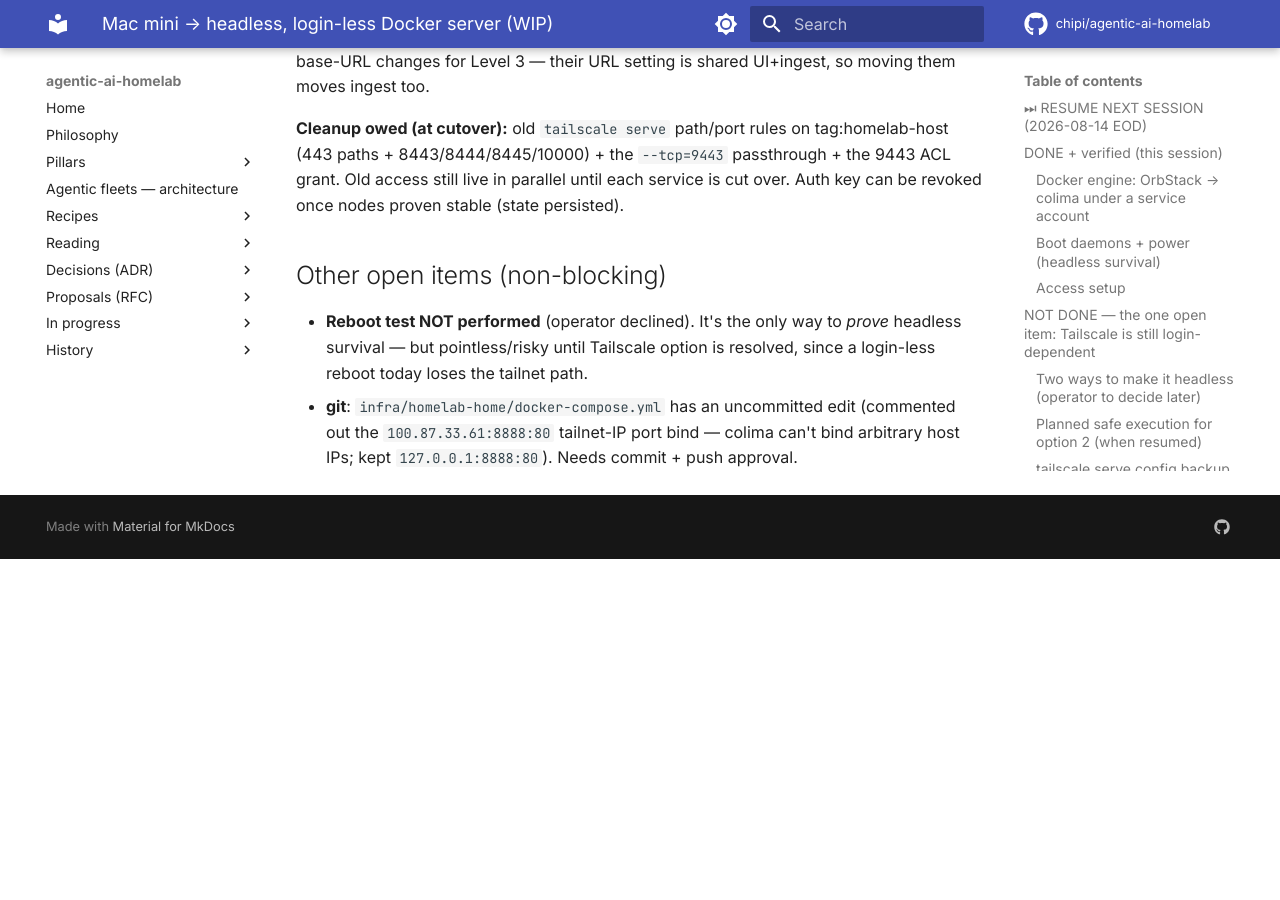
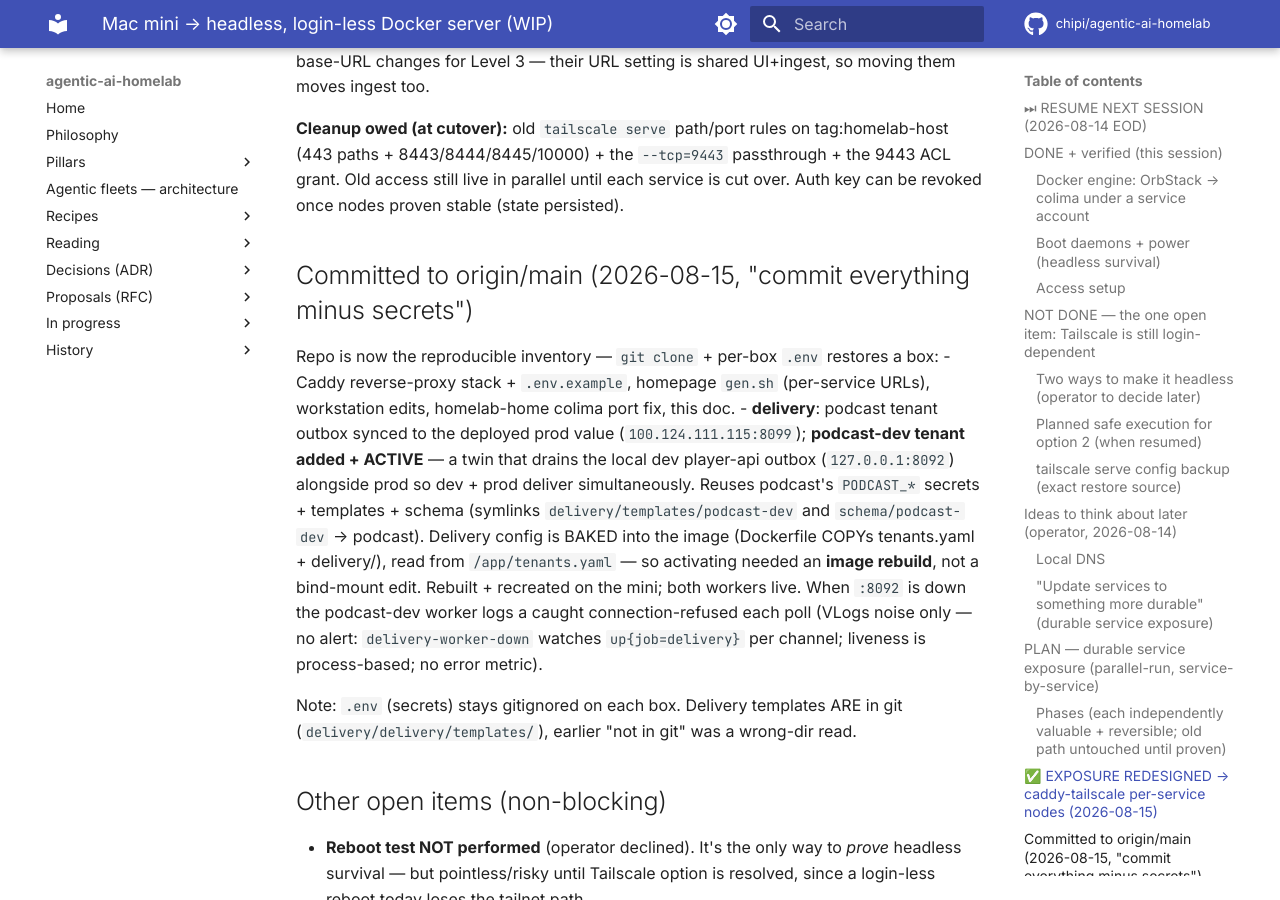
Before and after one commit to chipi/agentic-ai-homelab, an MkDocs documentation site: the page built from docs/wip/mac-mini-headless-server.md, in a window 1280 px wide and 900 px high, scrolled down 7896 px. Built offline with MkDocs 1.6.1 and Material for MkDocs 9.7.7, drawn with Linux system fonts in a browser that asks for light colours; comment, search, counter and statistics services are not loaded; before the commit the page ends 8455 px from its top, so only the background shows below that.

Commit message:
docs(wip): record delivery reconciliation + podcast-dev tenant
Co-Authored-By: Claude Opus 4.8 (1M context) <noreply@anthropic.com>
Claude-Session: https://claude.ai/code/session_01XVnJsHb8tj185VUPmgKWQs

```diff
--- a/docs/wip/mac-mini-headless-server.md
+++ b/docs/wip/mac-mini-headless-server.md
@@ -318,6 +318,26 @@ tag:homelab-host (443 paths + 8443/8444/8445/10000) + the `--tcp=9443` passthrou
 the 9443 ACL grant. Old access still live in parallel until each service is cut over.
 Auth key can be revoked once nodes proven stable (state persisted).
 
+## Committed to origin/main (2026-08-15, "commit everything minus secrets")
+
+Repo is now the reproducible inventory — `git clone` + per-box `.env` restores a box:
+- Caddy reverse-proxy stack + `.env.example`, homepage `gen.sh` (per-service URLs),
+  workstation edits, homelab-home colima port fix, this doc.
+- **delivery**: podcast tenant outbox synced to the deployed prod value
+  (`100.124.111.115:8099`); **podcast-dev tenant added + ACTIVE** — a twin that
+  drains the local dev player-api outbox (`127.0.0.1:8092`) alongside prod so dev +
+  prod deliver simultaneously. Reuses podcast's `PODCAST_*` secrets + templates +
+  schema (symlinks `delivery/templates/podcast-dev` and `schema/podcast-dev` →
+  podcast). Delivery config is BAKED into the image (Dockerfile COPYs tenants.yaml +
+  delivery/), read from `/app/tenants.yaml` — so activating needed an **image
+  rebuild**, not a bind-mount edit. Rebuilt + recreated on the mini; both workers
+  live. When `:8092` is down the podcast-dev worker logs a caught connection-refused
+  each poll (VLogs noise only — no alert: `delivery-worker-down` watches
+  `up{job=delivery}` per channel; liveness is process-based; no error metric).
+
+Note: `.env` (secrets) stays gitignored on each box. Delivery templates ARE in git
+(`delivery/delivery/templates/`), earlier "not in git" was a wrong-dir read.
+
 ## Other open items (non-blocking)
 - **Reboot test NOT performed** (operator declined). It's the only way to *prove*
   headless survival — but pointless/risky until Tailscale option is resolved,
```
